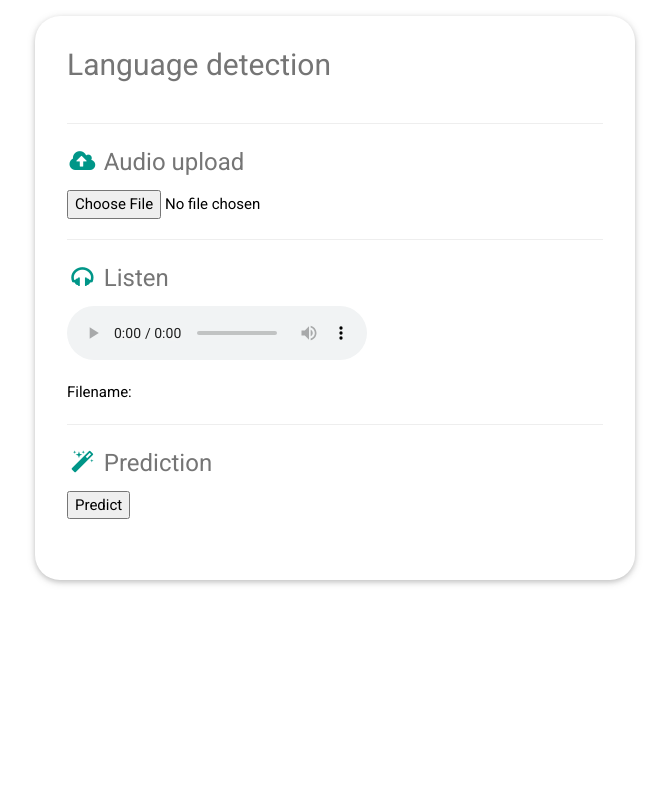
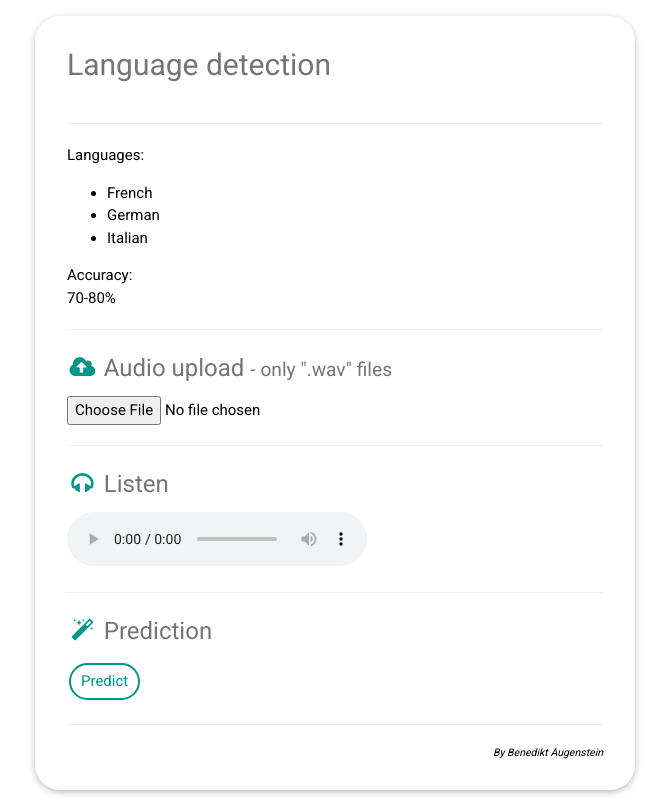
Before and after one commit to benediktaugenstein/language-detection, a Flask app: page / in a window 1280 px wide. Shown: the whole page, without its empty margins (305-974 px from the left). Before the commit the page ends 585 px from the top, so only its background shows below. Run offline with Flask 2, Linux system fonts and the light colour scheme.

Commit message:
working update

```diff
--- a/app.py
+++ b/app.py
@@ -11,13 +11,17 @@ from tensorflow.keras import models
 from tensorflow import keras
 from IPython import display
 from myfuncs import *
-from flask import Flask, render_template, request, session, redirect, url_for
+from flask import Flask, render_template, request, session, redirect, url_for, send_from_directory
 
 app = Flask(__name__)
 
 model = keras.models.load_model('models/language-detection.h5')
 
 app.secret_key='test'
+
+@app.route('/favicon.ico')
+def favicon():
+    return send_from_directory(os.path.join(app.root_path, 'static'), 'favicon.ico', mimetype='image/vnd.microsoft.icon')
 
 @app.route('/')
 def my_form():
@@ -34,19 +38,30 @@ def output():
     AUTOTUNE = tf.data.AUTOTUNE
 
     ds = preprocess_dataset_prediction([str(save_path)])
-    max = 0
+    max = -1
+    second = 0
+    third = 0
+    max_class = ''
+    second_class = ''
+    third_class = ''
+    probs = []
     for spectrogram, label in ds.batch(1):
         prediction = model(spectrogram)
         class_predictions = tf.nn.softmax(prediction[0])
         for i, c in enumerate(classes):
-            if class_predictions[i].numpy() > max:
-                max = class_predictions[i].numpy()
-                max_class = c
-    result = max_class
+            probs.append(class_predictions[i].numpy())
+        preds = zip(probs, classes)
+        preds2 = sorted(preds, key=lambda x: x[0], reverse=True)
+
+    result = '1. ' + preds2[0][1] + ' - Confidence: ' + str(round(preds2[0][0]*100, 2)) + '%'
     result = str(result)
+    second_result = '2. ' + preds2[1][1] + ' - Confidence: ' + str(round(preds2[1][0]*100, 2)) + '%'
+    third_result = '3. ' + preds2[2][1] + ' - Confidence: ' + str(round(preds2[2][0]*100, 2)) + '%'
+
+    finish = 'finished'
 
     #result = str(save_path)
-    return render_template("input.html",result = result)
+    return render_template("input.html",result = result, second_result = second_result, third_result = third_result, finish=finish)
 
 #if __name__ == '__main__':
     #app.run()
--- a/templates/input.html
+++ b/templates/input.html
@@ -3,7 +3,7 @@
 
   <head>
     <title>Language detection</title>
-    <!--<link rel="shortcut icon" href="favicon.ico" />-->
+    <link rel="shortcut icon" href="{{ url_for('static', filename='favicon.ico') }}">
     <meta charset="UTF-8">
     <meta name="viewport" content="width=device-width, initial-scale=1">
     <link rel="stylesheet" href="https://www.w3schools.com/w3css/4/w3.css">
@@ -11,6 +11,31 @@
     <link rel="stylesheet" href="https://cdnjs.cloudflare.com/ajax/libs/font-awesome/4.7.0/css/font-awesome.min.css">
     <style>
       html,body,h1,h2,h3,h4,h5,h6 {font-family: "Roboto", sans-serif}
+      .button {
+        background-color: #009688; /* Green */
+        border: none;
+        color: white;
+        padding: 5px 10px;
+        text-align: center;
+        text-decoration: none;
+        display: inline-block;
+        /*font-size: 16px;*/
+        margin: 4px 2px;
+        transition-duration: 0.4s;
+        cursor: pointer;
+      }
+
+      .button1 {
+        background-color: white;
+        color: #009688;
+        border: 2px solid #009688;
+        border-radius: 25px;
+      }
+
+      .button1:hover {
+        background-color: #009688;
+        color: white;
+      }
     </style>
   </head>
 
@@ -23,12 +48,21 @@
           <div class="w3-container">
 
             <h2 class="w3-text-grey w3-padding-16">Language detection</h2>
-
+            <hr>
+            <p> Languages:
+              <ul>
+                <li>French</li>
+                <li>German</li>
+                <li>Italian</li>
+              </ul>
+            </p>
+            <p>Accuracy: <br>
+            70-80%</p>
             <hr>
 
             <form method="POST" name="myform" action="" enctype="multipart/form-data">
 
-              <h3 class="w3-text-grey"><i class="fa fa-cloud-upload fa-fw w3-text-teal"></i> Audio upload</h3>
+              <h3 class="w3-text-grey"><i class="fa fa-cloud-upload fa-fw w3-text-teal"></i> Audio upload <span style="font-size: 80%">- only ".wav" files</span></h3>
               <!--<input type="file" accept="audio/*" capture id="recorder" name="recorder"/>-->
               <input type="file" accept=".wav" id="recorder" name="recorder"/>
 
@@ -36,10 +70,6 @@
 
               <h3 class="w3-text-grey"><i class="fa fa-headphones fa-fw w3-text-teal"></i> Listen</h3>
               <audio id="player" controls></audio>
-              <p>Filename:
-                <span id="filename"></span>
-                <input type="hidden" name="audio_file" id="audio_file" placeholder="Filename">
-              </p>
 
               <script>
                 const recorder = document.getElementById('recorder');
@@ -60,14 +90,25 @@
 
               <h3 class="w3-text-grey"><i class="fa fa-magic fa-fw w3-text-teal"></i> Prediction</h3>
 
-              <input type="submit" value="Predict">
+              <input type="submit" class="button button1" value="Predict">
 
             </form>
 
             <p>{{ result|safe }}</p>
+            <p>{{ second_result|safe }}</p>
+            <p>{{ third_result|safe }}</p>
 
+            <hr>
+
+            <span style="float:right; font-size:70%; font-style:italic;">By Benedikt Augenstein</span>
             <br></br>
-
+            <span id="f" hidden>{{ finish|safe }}</span>
+            <script>
+              if (document.getElementById('f').innerHTML == 'finished') {
+                var url = location.href;
+                location.href = "#recorder";
+              }
+            </script>
           </div>
         </div>
       </div>
```
Also changed, not shown: static/favicon.ico (renamed from favicon.ico), 1 other file.
